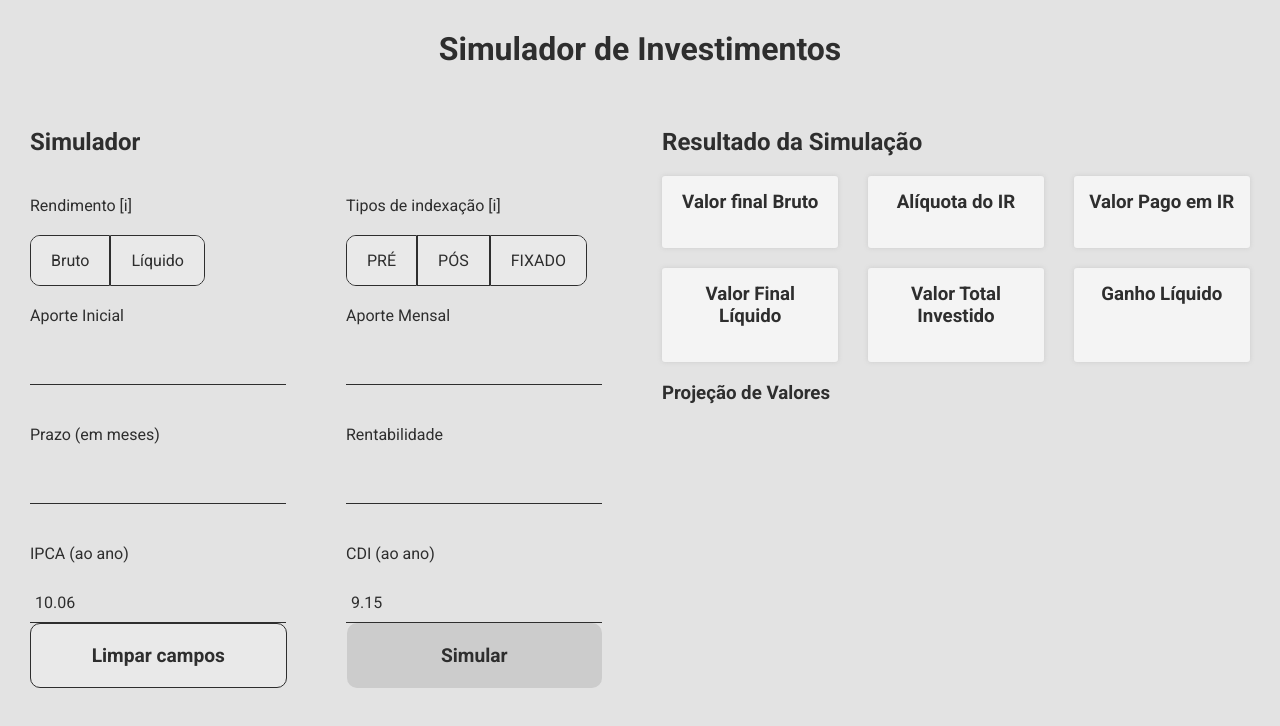
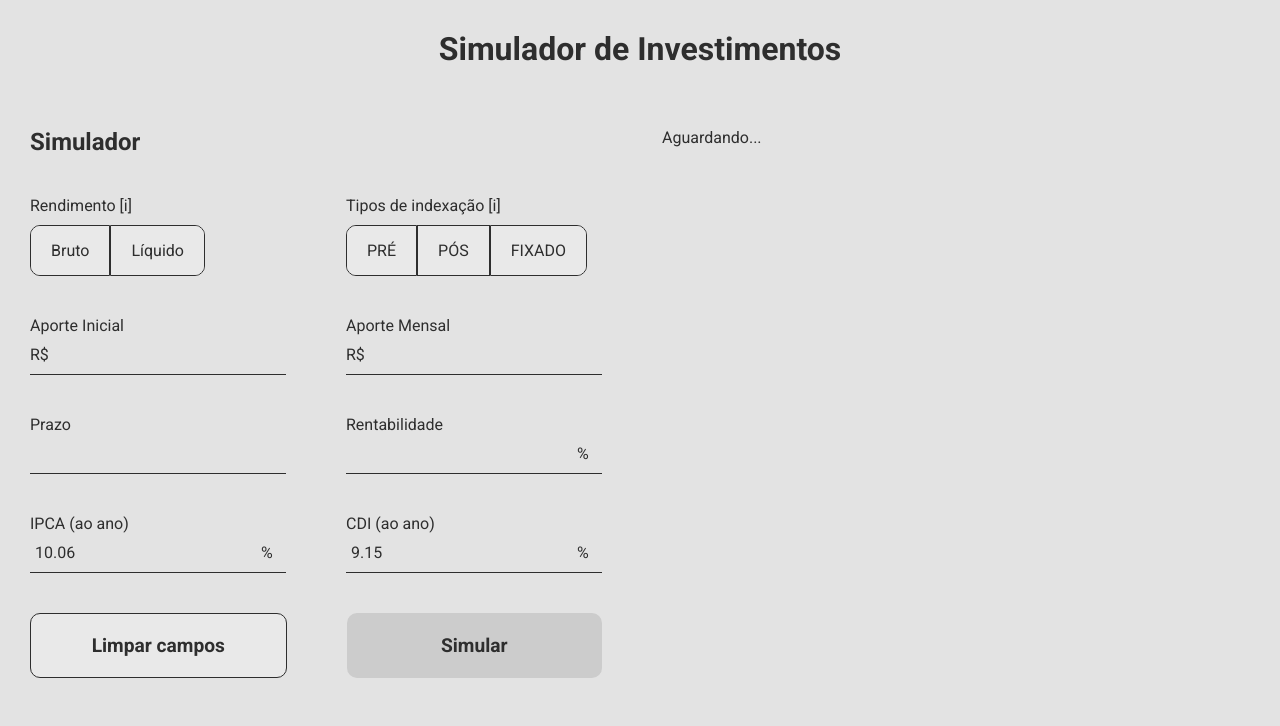
Before and after one commit to savifon/simulador-investimentos, a React (Vite) app: page / in a window 1280 px wide. Shown: the top 726 px of the page. Built offline with nearby package versions, Linux system fonts and the light colour scheme; data requests are answered from the project's data file.

Commit message:
implementando formik + yup

```diff
--- a/package.json
+++ b/package.json
@@ -8,11 +8,13 @@
   },
   "dependencies": {
     "axios": "^0.25.0",
+    "formik": "^2.2.9",
     "json-server": "^0.17.0",
     "react": "^17.0.2",
     "react-dom": "^17.0.2",
     "recharts": "^2.1.8",
-    "styled-components": "^5.3.3"
+    "styled-components": "^5.3.3",
+    "yup": "^0.32.11"
   },
   "devDependencies": {
     "@vitejs/plugin-react": "^1.0.7",
--- a/src/components/Chart/index.jsx
+++ b/src/components/Chart/index.jsx
@@ -23,7 +23,7 @@ const StackedBarChart = (props) => {
   } = props;
 
   return (
-    <div style={{ width: "99%" }}>
+    <div style={{ width: "99%", height: 300 }}>
       <ResponsiveContainer>
         <BarChart
           data={data}
--- a/src/pages/Home/index.jsx
+++ b/src/pages/Home/index.jsx
@@ -1,4 +1,6 @@
-import { useEffect, useState } from "react";
+import React, { useEffect, useState } from "react";
+import { Formik, Form, Field, ErrorMessage } from "formik";
+import * as Yup from "yup";
 
 import { getIndicadores, getSimulacao } from "../../services/api";
 
@@ -6,7 +8,6 @@ import {
   Box,
   Title,
   FlexColumn,
-  Input,
   Button,
   RadioInput,
   GroupInput,
@@ -14,20 +15,44 @@ import {
 import Card from "../../components/Card";
 import StackedBarChart from "../../components/Chart/";
 
+const regexFloat = /^([0-9]{1,3}.([0-9]{3}.)*[0-9]{3}|[0-9]+)(,[0-9][0-9])?$/g;
+const regexInteger = /^[0-9]*$/;
+
+const simulacaoSchema = Yup.object().shape({
+  rendimento: Yup.string().required("Rendimento é obrigatório"),
+  aporte_inicial: Yup.string()
+    .required("Aporte Inicial é obrigatório")
+    .matches(regexFloat, "Aporte Inicial deve ser um número"),
+  prazo: Yup.string()
+    .required("Prazo é obrigatório")
+    .matches(regexInteger, "Informe um prazo válido"),
+  ipca: Yup.string().required("IPCA é obrigatório"),
+  indexacao: Yup.string().required("Indexação é obrigatório"),
+  aporte_mensal: Yup.string()
+    .required("Aporte Mensal é obrigatório")
+    .matches(regexFloat, "Aporte Mensal deve ser um número"),
+  rentabilidade: Yup.string()
+    .required("Rentabilidade é obrigatório")
+    .matches(regexFloat, "Rentabilidade deve ser um número"),
+  cdi: Yup.string().required("CDI é obrigatório"),
+});
+
 const Home = () => {
   const [loading, setLoading] = useState(true);
 
-  const [ipca, setIpca] = useState(null);
-  const [cdi, setCdi] = useState(null);
+  const [ipca, setIpca] = useState("");
+  const [cdi, setCdi] = useState("");
 
-  const [aporteInicial, setAporteInicial] = useState("");
-  const [aporteInicialErr, setAporteInicialErr] = useState({});
-  const [aporteMensal, setAporteMensal] = useState("");
-  const [aporteMensalErr, setAporteMensalErr] = useState({});
-  const [prazo, setPrazo] = useState("");
-  const [prazoErr, setPrazoErr] = useState({});
-  const [rentabilidade, setRentabilidade] = useState("");
-  const [rentabilidadeErr, setRentabilidadeErr] = useState({});
+  const initialValues = {
+    rendimento: "",
+    aporte_inicial: "",
+    prazo: "",
+    ipca: ipca,
+    indexacao: "",
+    aporte_mensal: "",
+    rentabilidade: "",
+    cdi: cdi,
+  };
 
   const [valorFinalBruto, setValorFinalBruto] = useState(null);
   const [aliquotaIR, setAliquotaIR] = useState(null);
@@ -95,21 +120,10 @@ const Home = () => {
     return data;
   };
 
-  const handleSubmit = (event) => {
-    event.preventDefault();
-    const data = new FormData(event.currentTarget);
+  const handleSubmit = () => {
+    const data = new FormData();
 
     simulacao(data.get("rendimento"), data.get("indexacao"));
-  };
-
-  const inputValidation = (value, setState) => {
-    if (!/^[0-9,.]*$/g.test(value)) {
-      setState({ msg: "Deve ser um número", class: "inputErr" });
-      return true;
-    } else {
-      setState({ msg: "", class: "inputValid" });
-      return false;
-    }
   };
 
   return (
@@ -117,177 +131,226 @@ const Home = () => {
       <FlexColumn>
         <Title>Simulador</Title>
 
-        <form id="formSimulacao" name="formSimulacao" onSubmit={handleSubmit}>
+        <Formik
+          enableReinitialize={true}
+          initialValues={initialValues}
+          validationSchema={simulacaoSchema}
+          onSubmit={handleSubmit}
+        >
+          {(formik) => {
+            const { errors, touched, isValid, dirty } = formik;
+            return (
+              <Form id="formSimulacao">
                 <Box>
                   <FlexColumn>
+                    <div>
                       <p>Rendimento [i]</p>
-
                       <GroupInput>
                         <RadioInput>
-                  <input
+                          <Field
                             type="radio"
                             name="rendimento"
                             id="bruto"
                             value="bruto"
-                    required
                           />
                           <label htmlFor="bruto">Bruto</label>
                         </RadioInput>
-
                         <RadioInput>
-                  <input
+                          <Field
                             type="radio"
                             name="rendimento"
                             id="liquido"
                             value="liquido"
-                    required
                           />
                           <label htmlFor="liquido">Líquido</label>
                         </RadioInput>
                       </GroupInput>
+                      <ErrorMessage
+                        name="email"
+                        component="span"
+                        className="error"
+                      />
+                    </div>
 
-              <label
-                className={aporteInicialErr.class}
-                htmlFor="aporte_inicial"
+                    <div
+                      className={
+                        errors.aporte_inicial && touched.aporte_inicial
+                          ? "error"
+                          : null
+                      }
                     >
-                Aporte Inicial
-              </label>
-              <Input
+                      <label htmlFor="aporte_inicial">Aporte Inicial</label>
+                      <Field
                         type="text"
                         name="aporte_inicial"
                         id="aporte_inicial"
-                value={aporteInicial}
-                onChange={(e) => {
-                  inputValidation(e.target.value, setAporteInicialErr);
-                  setAporteInicial(e.target.value);
-                }}
-                required
+                        className="money"
                       />
-              <span className={aporteInicialErr.class}>
-                {aporteInicialErr.msg}
-              </span>
+                      <span className="placeholder">R$</span>
+                      <ErrorMessage
+                        name="aporte_inicial"
+                        component="span"
+                        className="error"
+                      />
+                    </div>
 
-              <label className={prazoErr.class} htmlFor="prazo">
-                Prazo (em meses)
-              </label>
-              <Input
-                type="text"
+                    <div
+                      className={errors.prazo && touched.prazo ? "error" : null}
+                    >
+                      <label htmlFor="prazo">Prazo</label>
+                      <Field type="text" name="prazo" id="prazo" />
+                      <ErrorMessage
                         name="prazo"
-                id="prazo"
-                value={prazo}
-                onChange={(e) => {
-                  inputValidation(e.target.value, setPrazoErr);
-                  setPrazo(e.target.value);
-                }}
-                required
+                        component="span"
+                        className="error"
                       />
-              <span className={prazoErr.class}>{prazoErr.msg}</span>
+                    </div>
 
-              <label htmlFor="ipca">IPCA (ao ano)</label>
-              <Input
-                readOnly
+                    <div
+                      className={errors.ipca && touched.ipca ? "error" : null}
+                    >
+                      <label htmlFor="prazo">IPCA (ao ano)</label>
+                      <Field
                         type="text"
                         name="ipca"
                         id="ipca"
-                defaultValue={ipca}
-                required
+                        className="percent"
+                        readOnly
                       />
+                      <span className="placeholder">%</span>
+                      <ErrorMessage
+                        name="ipca"
+                        component="span"
+                        className="error"
+                      />
+                    </div>
                   </FlexColumn>
 
                   <FlexColumn>
+                    <div>
                       <p>Tipos de indexação [i]</p>
-
                       <GroupInput>
                         <RadioInput>
-                  <input
+                          <Field
                             type="radio"
                             name="indexacao"
                             id="pre"
                             value="pre"
-                    required
                           />
                           <label htmlFor="pre">PRÉ</label>
                         </RadioInput>
                         <RadioInput>
-                  <input
+                          <Field
                             type="radio"
                             name="indexacao"
                             id="pos"
                             value="pos"
-                    required
                           />
                           <label htmlFor="pos">PÓS</label>
                         </RadioInput>
                         <RadioInput>
-                  <input
+                          <Field
                             type="radio"
                             name="indexacao"
                             id="fixado"
                             value="ipca"
-                    required
                           />
                           <label htmlFor="fixado">FIXADO</label>
                         </RadioInput>
                       </GroupInput>
+                      <ErrorMessage
+                        name="indexacao"
+                        component="span"
+                        className="error"
+                      />
+                    </div>
 
-              <label className={aporteMensalErr.class} htmlFor="aporte_mensal">
-                Aporte Mensal
-              </label>
-              <Input
+                    <div
+                      className={
+                        errors.aporte_mensal && touched.aporte_mensal
+                          ? "error"
+                          : null
+                      }
+                    >
+                      <label htmlFor="aporte_mensal">Aporte Mensal</label>
+                      <Field
                         type="text"
                         name="aporte_mensal"
                         id="aporte_mensal"
-                value={aporteMensal}
-                onChange={(e) => {
-                  inputValidation(e.target.value, setAporteMensalErr);
-                  setAporteMensal(e.target.value);
-                }}
-                required
+                        className="money"
                       />
-              <span className={aporteMensalErr.class}>
-                {aporteMensalErr.msg}
-              </span>
+                      <span className="placeholder">R$</span>
+                      <ErrorMessage
+                        name="aporte_mensal"
+                        component="span"
+                        className="error"
+                      />
+                    </div>
 
-              <label className={rentabilidadeErr.class} htmlFor="rentabilidade">
-                Rentabilidade
-              </label>
-              <Input
+                    <div
+                      className={
+                        errors.rentabilidade && touched.rentabilidade
+                          ? "error"
+                          : null
+                      }
+                    >
+                      <label htmlFor="rentabilidade">Rentabilidade</label>
+                      <Field
                         type="text"
                         name="rentabilidade"
                         id="rentabilidade"
-                value={rentabilidade}
-                onChange={(e) => {
-                  inputValidation(e.target.value, setRentabilidadeErr);
-                  setRentabilidade(e.target.value);
-                }}
-                required
+                        className="percent"
                       />
-              <span className={rentabilidadeErr.class}>
-                {rentabilidadeErr.msg}
-              </span>
+                      <span className="placeholder">%</span>
+                      <ErrorMessage
+                        name="rentabilidade"
+                        component="span"
+                        className="error"
+                      />
+                    </div>
 
+                    <div className={errors.cdi && touched.cdi ? "error" : null}>
                       <label htmlFor="cdi">CDI (ao ano)</label>
-              <Input
-                readOnly
+                      <Field
                         type="text"
                         name="cdi"
                         id="cdi"
-                defaultValue={cdi}
-                required
+                        className="percent"
+                        readOnly
                       />
+                      <span className="placeholder">%</span>
+                      <ErrorMessage
+                        name="cdi"
+                        component="span"
+                        className="error"
+                      />
+                    </div>
                   </FlexColumn>
                 </Box>
 
-          <Box>
-            <Button type="reset">Limpar campos</Button>
-            <Button disabled type="submit">
+                <Box style={{ marginTop: "40px" }}>
+                  <Button type="reset" onClick={() => setChart(null)}>
+                    Limpar campos
+                  </Button>
+                  <Button
+                    type="submit"
+                    className={!(dirty && isValid) ? "disabled-btn" : ""}
+                    disabled={!(dirty && isValid)}
+                  >
                     Simular
                   </Button>
                 </Box>
-        </form>
+              </Form>
+            );
+          }}
+        </Formik>
       </FlexColumn>
 
       <FlexColumn>
+        {!chart ? (
+          <div>Aguardando...</div>
+        ) : (
+          <>
             <h2>Resultado da Simulação</h2>
 
             <div
@@ -318,6 +381,8 @@ const Home = () => {
 
             <h3>Projeção de Valores</h3>
             {chart}
+          </>
+        )}
       </FlexColumn>
     </Box>
   );
--- a/src/pages/Home/styles.js
+++ b/src/pages/Home/styles.js
@@ -3,6 +3,60 @@ import styled from "styled-components";
 export const Box = styled.div`
   display: flex;
   gap: 60px;
+
+  & div {
+    position: relative;
+  }
+
+  & label {
+    display: block;
+  }
+
+  & input {
+    border: none;
+    background: none;
+
+    &:not([type="radio"], [type="checkbox"]) {
+      border-bottom: 1px solid #2e2e2e;
+      padding: 10px 5px;
+      width: 20vw;
+      min-width: 200px;
+      max-width: 100%;
+      font-size: 1rem;
+
+      & + span.placeholder {
+        position: absolute;
+        width: 25px;
+        height: 40px;
+        padding: 10px 0;
+        left: 0;
+        content: "R$";
+      }
+      &.percent + span.placeholder {
+        left: unset;
+        right: 0;
+      }
+
+      &.money {
+        padding-left: 25px;
+      }
+    }
+  }
+
+  & .error {
+    & > *:not(input) {
+      color: red;
+    }
+
+    &:where(span) {
+      display: block;
+      margin-top: 5px;
+    }
+
+    & > *:where(input) {
+      border-bottom-color: red !important;
+    }
+  }
 
   @media (max-width: 1024px) {
     flex-wrap: wrap;
@@ -12,29 +66,18 @@ export const Box = styled.div`
 export const FlexColumn = styled.div`
   display: flex;
   flex-direction: column;
-  gap: 20px;
+  gap: 40px;
+
+  & p {
+    margin-bottom: 10px;
+  }
 `;
 
 export const Title = styled.h2`
   text-align: left;
-  margin-bottom: 20px;
 
   @media (max-width: 767px) {
     text-align: center;
-  }
-`;
-
-export const Input = styled.input`
-  border: none;
-  background: none;
-
-  &:not([type="radio"], [type="checkbox"]) {
-    border-bottom: 1px solid #2e2e2e;
-    padding: 10px 5px;
-    width: 20vw;
-    min-width: 200px;
-    max-width: 100%;
-    font-size: 1rem;
   }
 `;
 
--- a/src/styles/global.js
+++ b/src/styles/global.js
@@ -13,8 +13,4 @@ export default createGlobalStyle`
   body {
     background-color: #e3e3e3;
   }
-
-  .inputErr {
-    color: red;
-  }
 `;
```
Also changed, not shown: 1 other file (tests, documents, lock files or other folders). Lines whose indentation alone changed are shown as unchanged.
